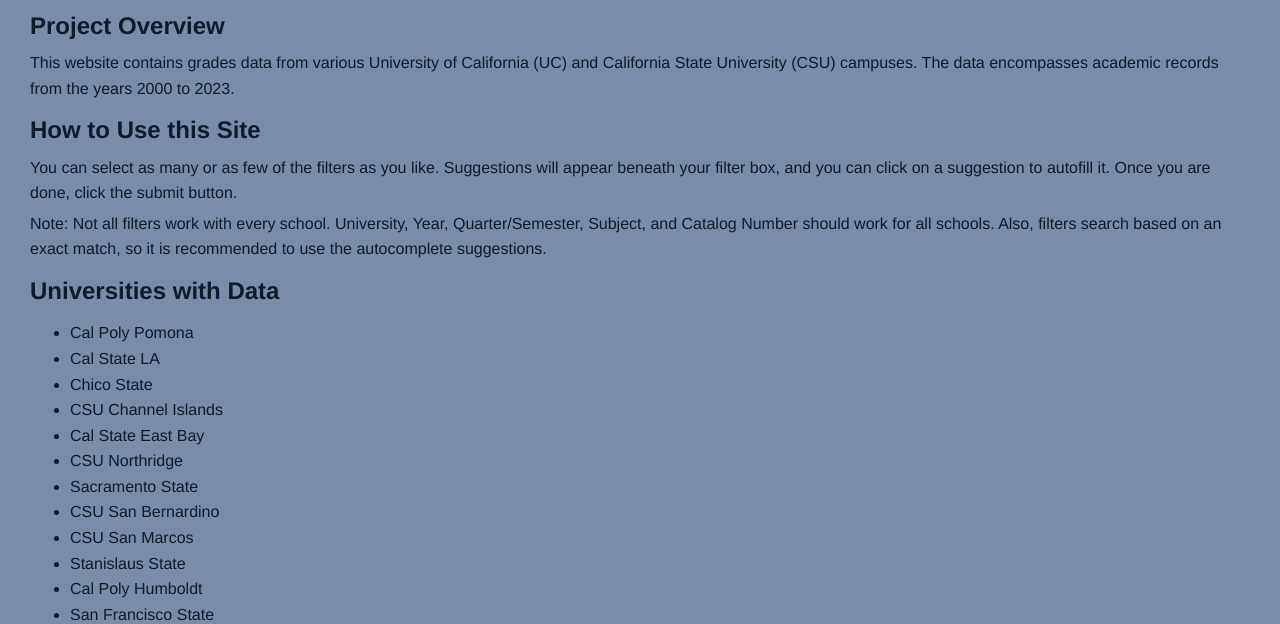
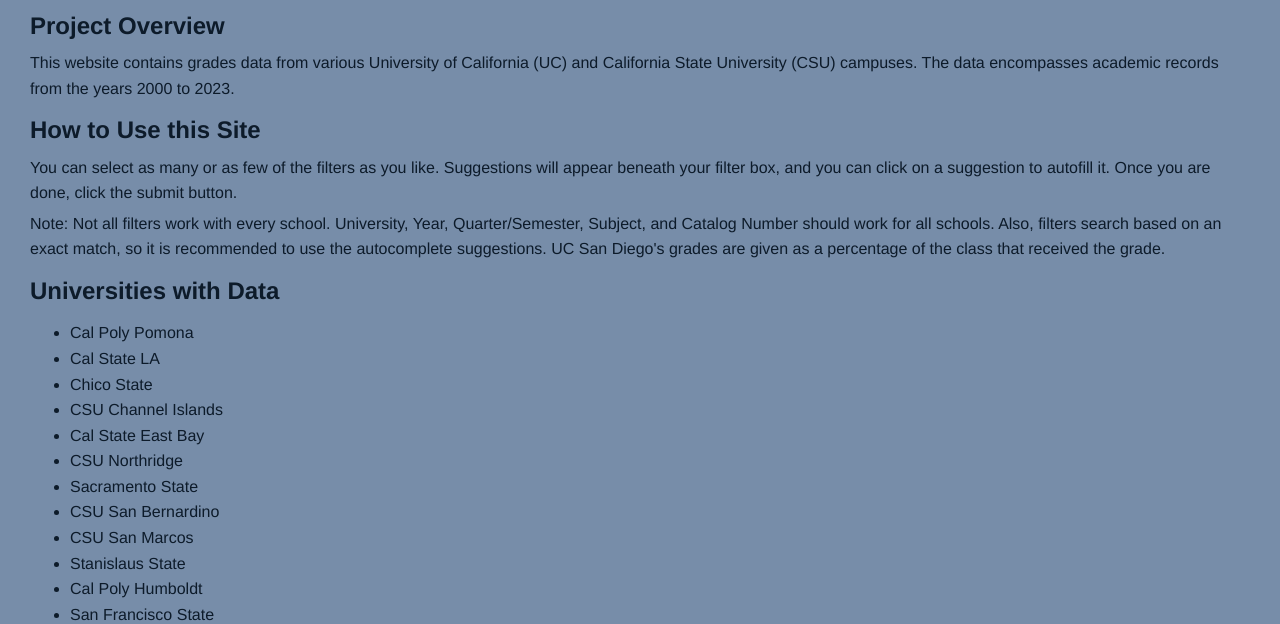
Before and after one commit to rtora/grade-site, a plain HTML site: page static/about.html in a window 1280 px wide. Shown: the part 173-797 px from the top of the page. Drawn offline with Linux system fonts and the light colour scheme.

Commit message:
UCSD Note

```diff
--- a/static/about.html
+++ b/static/about.html
@@ -25,7 +25,7 @@
             <p>This website contains grades data from various University of California (UC) and California State University (CSU) campuses. The data encompasses academic records from the years 2000 to 2023.</p>
             <h2>How to Use this Site</h2>
             <p>You can select as many or as few of the filters as you like. Suggestions will appear beneath your filter box, and you can click on a suggestion to autofill it. Once you are done, click the submit button.</p>
-            <p>Note: Not all filters work with every school. University, Year, Quarter/Semester, Subject, and Catalog Number should work for all schools. Also, filters search based on an exact match, so it is recommended to use the autocomplete suggestions.</p>
+            <p>Note: Not all filters work with every school. University, Year, Quarter/Semester, Subject, and Catalog Number should work for all schools. Also, filters search based on an exact match, so it is recommended to use the autocomplete suggestions. UC San Diego's grades are given as a percentage of the class that received the grade.</p>
             <h2>Universities with Data</h2>
             <ul id = "uni">
                 <li>Cal Poly Pomona</li>
```
